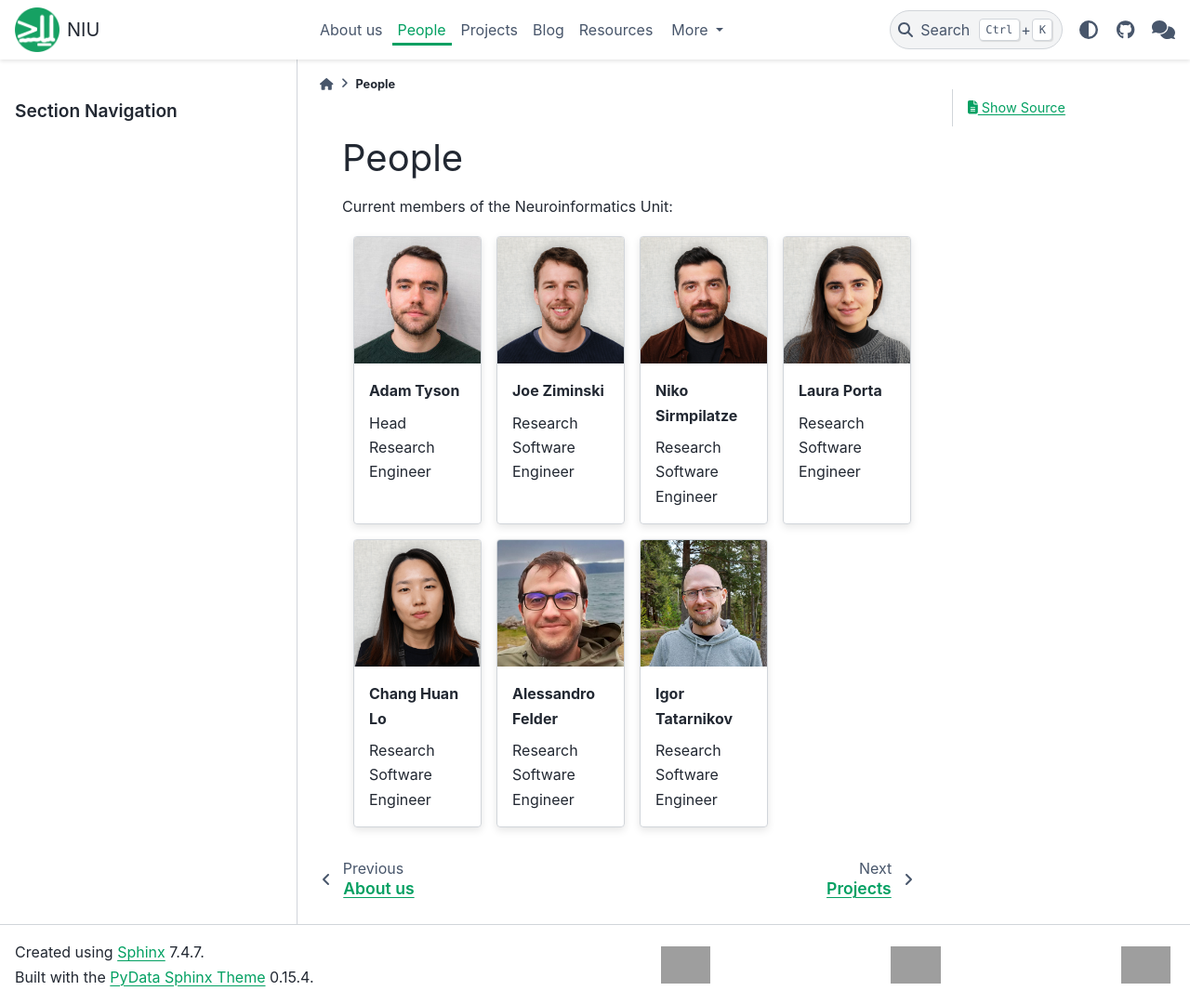
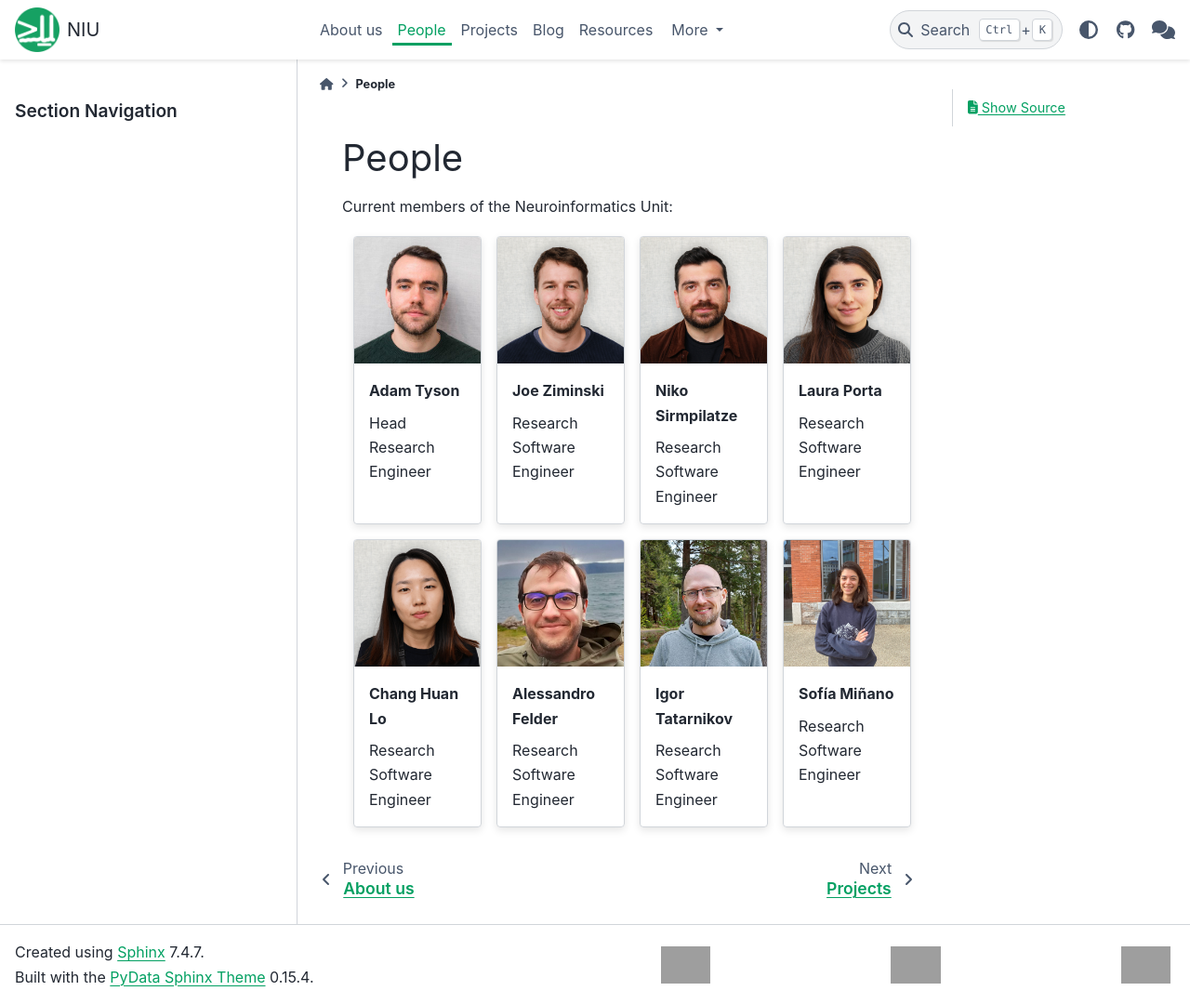
Before and after one commit to neuroinformatics-unit/neuroinformatics-unit.github.io, a Sphinx documentation site: the page built from docs/source/people.md, in a window 1280 px wide and 1080 px high. Shown: the whole window at 93% size. Built offline with Sphinx 7.4.7 and the PyData theme 0.15.4, drawn with Linux system fonts in a browser that asks for light colours; grey boxes are pictures that could not be loaded.

Commit message:
add sminano to people site

```diff
--- a/docs/source/people.md
+++ b/docs/source/people.md
@@ -52,5 +52,11 @@ Research Software Engineer
 :link: https://github.com/IgorTatarnikov
 
 Research Software Engineer
+:::
 
+:::{grid-item-card} Sofía Miñano
+:img-top: _static/sofia_minano.png
+:link: https://github.com/sfmig
+
+Research Software Engineer
 ::::
```
Also changed, not shown: docs/source/_static/sofia_minano.png (added).
